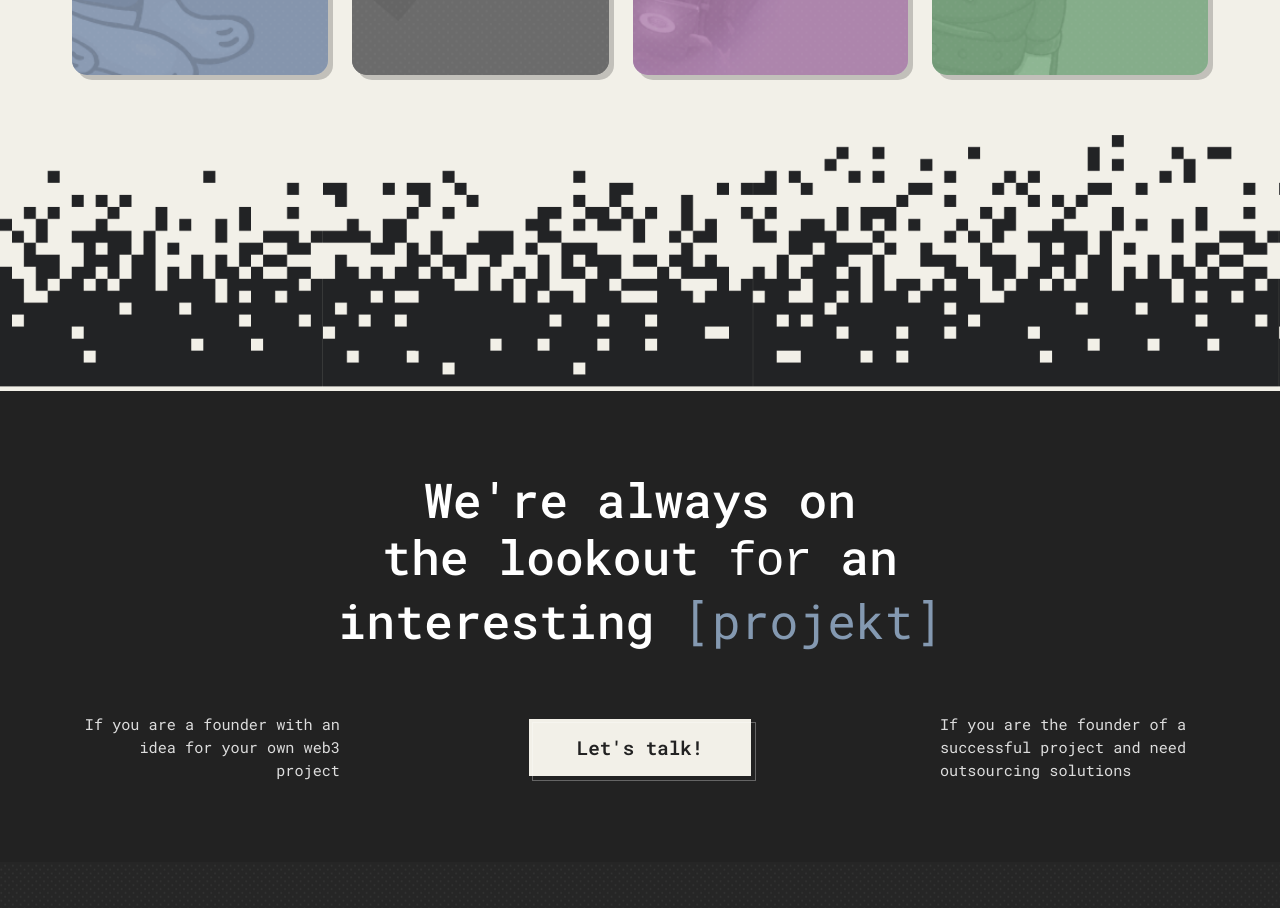
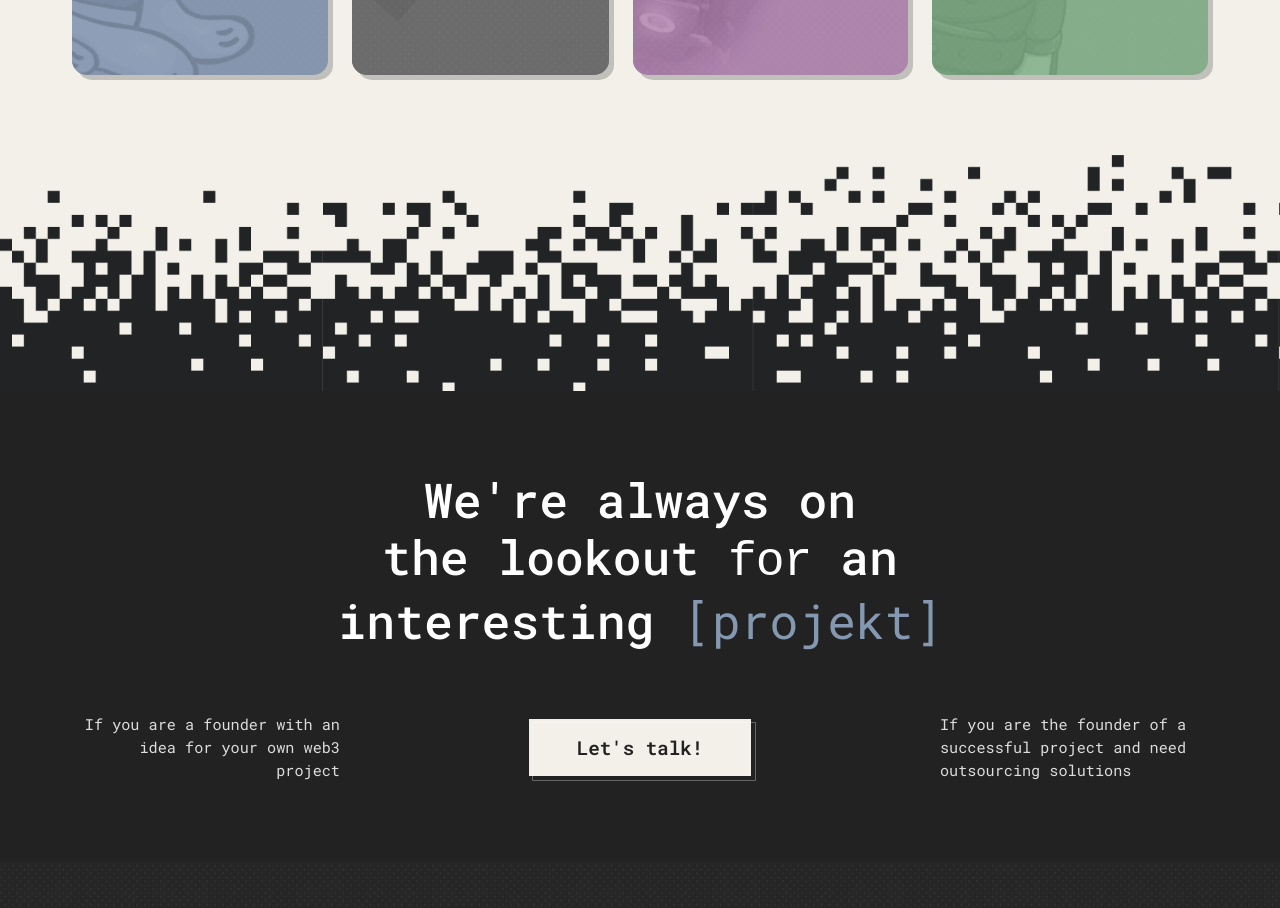
Before and after one commit to ArtemMikhailenko/HashTech, a Next.js app: page / in a window 1280 px wide. Shown: the part 3160-4068 px from the top of the page. Built offline with nearby package versions, Linux system fonts and the light colour scheme.

Commit message:
first commit

```diff
--- a/src/components/Main/CasesSection/CasesSection.module.css
+++ b/src/components/Main/CasesSection/CasesSection.module.css
@@ -181,6 +181,8 @@
 
   .pixelPatternContainer {
     width: 100%;
+    position: relative;
+    bottom: -20px;
     height: 100%;
     overflow: hidden;
   }
```
